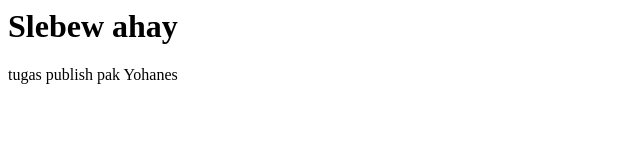
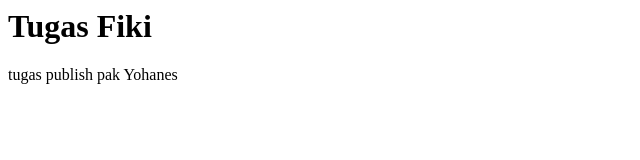
Before and after one commit to FikiNih/tugas-publish, a plain HTML site: page index.html in a window 1280 px wide. Shown: the whole page, without its empty margins (0-640 px from the left). Drawn offline with Linux system fonts and the light colour scheme.

Commit message:
Update index.html

```diff
--- a/index.html
+++ b/index.html
@@ -1,9 +1,9 @@
 <html>
     <head>
-       <title>Slebew ahay</title>
+       <title>Tugas Fiki</title>
     <head>
     <body>
-       <h1>Slebew ahay</h1>
+       <h1>Tugas Fiki</h1>
        <p>tugas publish pak Yohanes</p>
     </body>
     </html>
```
